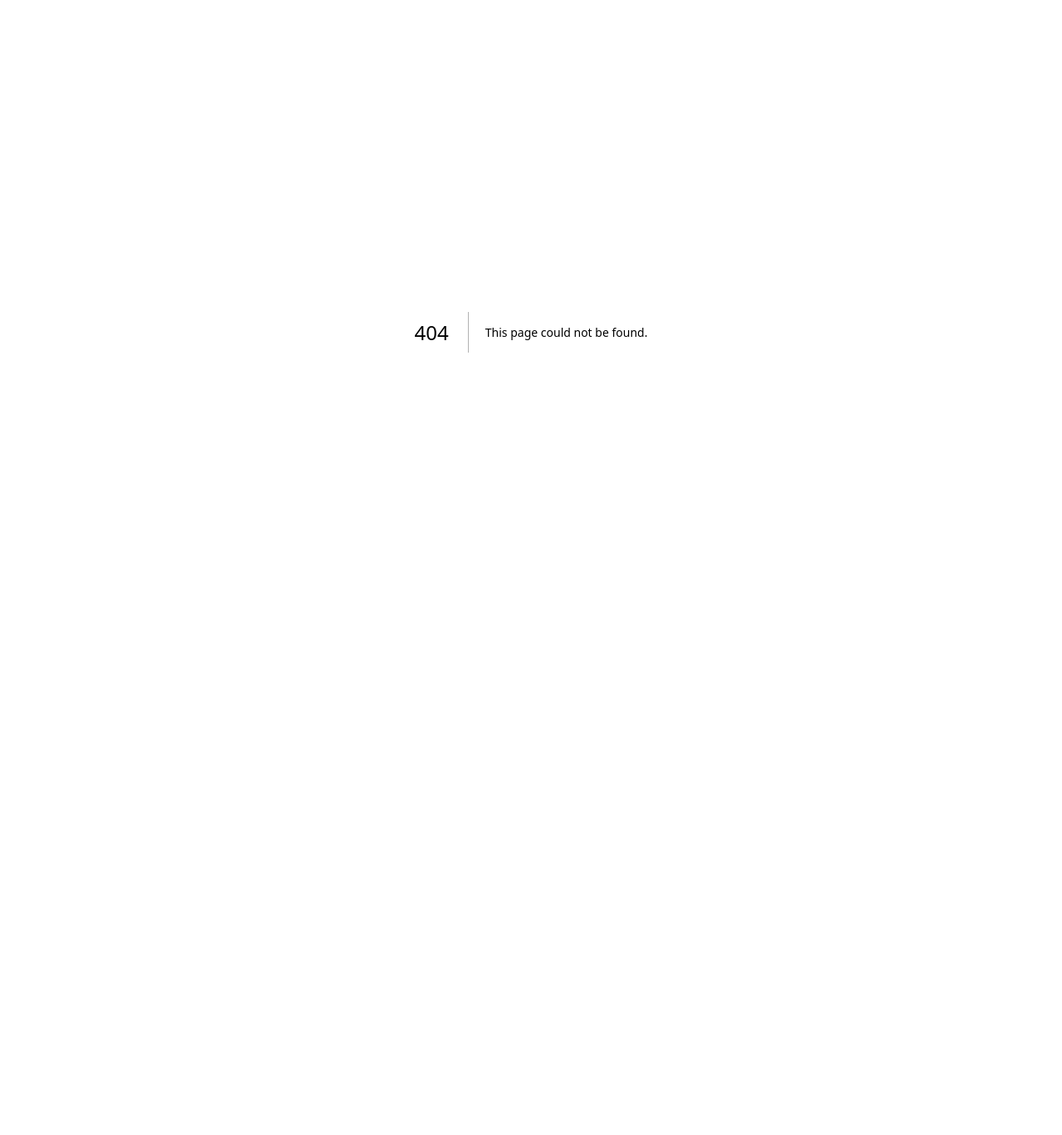
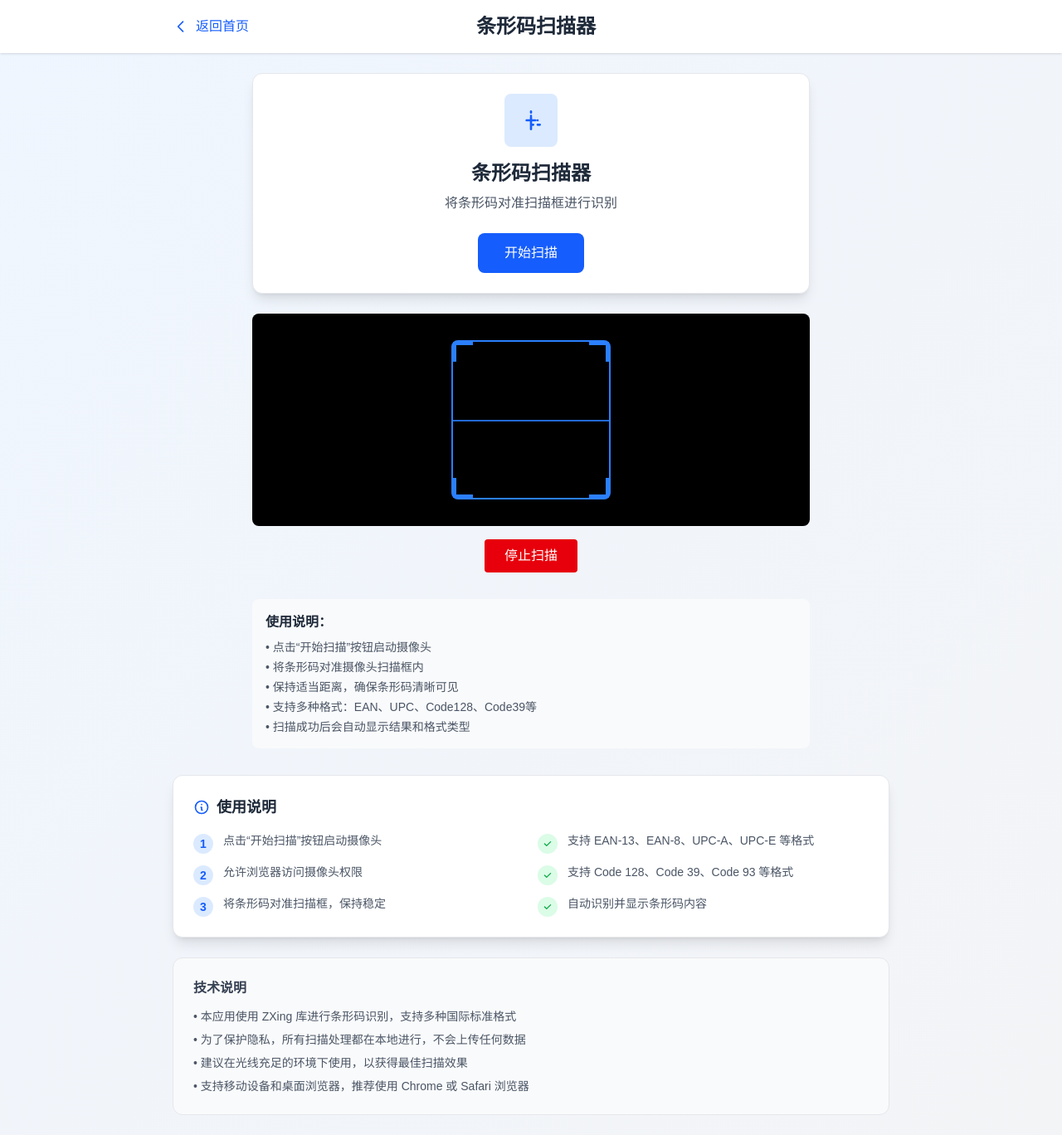
Before and after one commit to jinzhepro/scan, a Next.js app: page /scanner in a window 1280 px wide. Before the commit this address had no page. Shown: the whole page at 83% size. Before the commit the page ends 800 px from the top, so only its background shows below. Built offline with nearby package versions, Linux system fonts and the light colour scheme.

Commit message:
feat(ui): 重构扫描器界面并添加主页导航功能
- 重构 QRScanner 组件 UI，改进视觉设计和布局
- 将扫描功能移至独立页面 /scanner
- 创建新的主页，包含功能导航卡片和快速开始按钮
- 添加扫描页面返回导航和技术说明

```diff
--- a/src/app/page.js
+++ b/src/app/page.js
@@ -1,8 +1,8 @@
-import QRScanner from '@/components/QRScanner';
+import Link from 'next/link';
 
 /**
  * 主页组件
- * 提供二维码扫描功能的主界面
+ * 提供应用功能导航的首页
  */
 export default function Home() {
   return (
@@ -11,25 +11,91 @@ export default function Home() {
       <header className="bg-white shadow-sm">
         <div className="max-w-4xl mx-auto px-4 py-6">
           <h1 className="text-3xl font-bold text-center text-gray-800">
-            二维码扫描应用
+            扫码应用
           </h1>
           <p className="text-center text-gray-600 mt-2">
-            使用摄像头扫描二维码和条形码
+            专业的条形码扫描工具
           </p>
         </div>
       </header>
 
       {/* 主要内容区域 */}
       <main className="max-w-4xl mx-auto px-4 py-8">
-        <QRScanner />
+        <div className="grid gap-6 md:grid-cols-2 lg:grid-cols-3">
+          {/* 条形码扫描卡片 */}
+          <Link href="/scanner" className="group">
+            <div className="bg-white rounded-xl shadow-lg p-6 hover:shadow-xl transition-shadow duration-300 border border-gray-200 group-hover:border-blue-300">
+              <div className="flex items-center justify-center w-16 h-16 bg-blue-100 rounded-lg mb-4 mx-auto group-hover:bg-blue-200 transition-colors">
+                <svg className="w-8 h-8 text-blue-600" fill="none" stroke="currentColor" viewBox="0 0 24 24">
+                  <path strokeLinecap="round" strokeLinejoin="round" strokeWidth={2} d="M12 4v1m6 11h2m-6 0h-2v4m0-11v3m0 0h.01M12 12h4.01M12 12h-4.01M12 12v4m6-4h.01M12 8h.01" />
+                </svg>
+              </div>
+              <h3 className="text-xl font-semibold text-gray-800 text-center mb-2">
+                条形码扫描
+              </h3>
+              <p className="text-gray-600 text-center text-sm">
+                使用摄像头扫描各种类型的条形码
+              </p>
+              <div className="mt-4 text-center">
+                <span className="inline-flex items-center px-3 py-1 rounded-full text-xs font-medium bg-blue-100 text-blue-800">
+                  点击开始扫描
+                </span>
+              </div>
+            </div>
+          </Link>
+
+          {/* 功能介绍卡片 */}
+          <div className="bg-white rounded-xl shadow-lg p-6 border border-gray-200">
+            <div className="flex items-center justify-center w-16 h-16 bg-green-100 rounded-lg mb-4 mx-auto">
+              <svg className="w-8 h-8 text-green-600" fill="none" stroke="currentColor" viewBox="0 0 24 24">
+                <path strokeLinecap="round" strokeLinejoin="round" strokeWidth={2} d="M9 12l2 2 4-4m6 2a9 9 0 11-18 0 9 9 0 0118 0z" />
+              </svg>
+            </div>
+            <h3 className="text-xl font-semibold text-gray-800 text-center mb-2">
+              支持多种格式
+            </h3>
+            <p className="text-gray-600 text-center text-sm">
+              支持 EAN、UPC、Code128、Code39 等多种条形码格式
+            </p>
+          </div>
+
+          {/* 使用说明卡片 */}
+          <div className="bg-white rounded-xl shadow-lg p-6 border border-gray-200">
+            <div className="flex items-center justify-center w-16 h-16 bg-purple-100 rounded-lg mb-4 mx-auto">
+              <svg className="w-8 h-8 text-purple-600" fill="none" stroke="currentColor" viewBox="0 0 24 24">
+                <path strokeLinecap="round" strokeLinejoin="round" strokeWidth={2} d="M13 16h-1v-4h-1m1-4h.01M21 12a9 9 0 11-18 0 9 9 0 0118 0z" />
+              </svg>
+            </div>
+            <h3 className="text-xl font-semibold text-gray-800 text-center mb-2">
+              使用说明
+            </h3>
+            <p className="text-gray-600 text-center text-sm">
+              允许摄像头权限，将条形码对准扫描框即可自动识别
+            </p>
+          </div>
+        </div>
+
+        {/* 快速开始按钮 */}
+        <div className="text-center mt-12">
+          <Link href="/scanner">
+            <button className="bg-blue-600 hover:bg-blue-700 text-white font-semibold py-4 px-8 rounded-xl shadow-lg hover:shadow-xl transition-all duration-300 transform hover:scale-105">
+              <span className="flex items-center">
+                <svg className="w-5 h-5 mr-2" fill="none" stroke="currentColor" viewBox="0 0 24 24">
+                  <path strokeLinecap="round" strokeLinejoin="round" strokeWidth={2} d="M12 4v1m6 11h2m-6 0h-2v4m0-11v3m0 0h.01M12 12h4.01M12 12h-4.01M12 12v4m6-4h.01M12 8h.01" />
+                </svg>
+                开始扫描条形码
+              </span>
+            </button>
+          </Link>
+        </div>
       </main>
 
       {/* 页脚 */}
       <footer className="bg-white border-t mt-16">
         <div className="max-w-4xl mx-auto px-4 py-6">
           <div className="text-center text-gray-500 text-sm">
-            <p>基于 Next.js 和 jsQR 构建的二维码扫描应用</p>
-            <p className="mt-1">支持各种类型的二维码和条形码识别</p>
+            <p>基于 Next.js 和 ZXing 构建的条形码扫描应用</p>
+            <p className="mt-1">支持各种类型的条形码识别</p>
           </div>
         </div>
       </footer>
--- /dev/null
+++ b/src/app/scanner/page.js
@@ -0,0 +1,117 @@
+import Link from 'next/link';
+import QRScanner from '@/components/QRScanner';
+
+/**
+ * 条形码扫描页面组件
+ * 提供专门的条形码扫描功能界面
+ */
+export default function ScannerPage() {
+  return (
+    <div className="min-h-screen bg-gradient-to-br from-blue-50 to-gray-100">
+      {/* 头部导航 */}
+      <header className="bg-white shadow-sm">
+        <div className="max-w-4xl mx-auto px-4 py-4">
+          <div className="flex items-center justify-between">
+            <Link href="/" className="flex items-center text-blue-600 hover:text-blue-800 transition-colors">
+              <svg className="w-5 h-5 mr-2" fill="none" stroke="currentColor" viewBox="0 0 24 24">
+                <path strokeLinecap="round" strokeLinejoin="round" strokeWidth={2} d="M15 19l-7-7 7-7" />
+              </svg>
+              返回首页
+            </Link>
+            <h1 className="text-2xl font-bold text-gray-800">
+              条形码扫描器
+            </h1>
+            <div className="w-20"></div> {/* 占位符保持居中 */}
+          </div>
+        </div>
+      </header>
+
+      {/* 主要内容区域 */}
+      <main className="max-w-4xl mx-auto px-4 py-6">
+        {/* 扫描器组件 */}
+        <QRScanner />
+
+        {/* 使用提示 */}
+        <div className="mt-8 bg-white rounded-xl shadow-lg p-6 border border-gray-200">
+          <h3 className="text-lg font-semibold text-gray-800 mb-4 flex items-center">
+            <svg className="w-5 h-5 mr-2 text-blue-600" fill="none" stroke="currentColor" viewBox="0 0 24 24">
+              <path strokeLinecap="round" strokeLinejoin="round" strokeWidth={2} d="M13 16h-1v-4h-1m1-4h.01M21 12a9 9 0 11-18 0 9 9 0 0118 0z" />
+            </svg>
+            使用说明
+          </h3>
+          <div className="grid gap-4 md:grid-cols-2">
+            <div className="space-y-3">
+              <div className="flex items-start">
+                <div className="flex-shrink-0 w-6 h-6 bg-blue-100 rounded-full flex items-center justify-center mr-3 mt-0.5">
+                  <span className="text-blue-600 text-sm font-semibold">1</span>
+                </div>
+                <p className="text-gray-600 text-sm">
+                  点击&ldquo;开始扫描&rdquo;按钮启动摄像头
+                </p>
+              </div>
+              <div className="flex items-start">
+                <div className="flex-shrink-0 w-6 h-6 bg-blue-100 rounded-full flex items-center justify-center mr-3 mt-0.5">
+                  <span className="text-blue-600 text-sm font-semibold">2</span>
+                </div>
+                <p className="text-gray-600 text-sm">
+                  允许浏览器访问摄像头权限
+                </p>
+              </div>
+              <div className="flex items-start">
+                <div className="flex-shrink-0 w-6 h-6 bg-blue-100 rounded-full flex items-center justify-center mr-3 mt-0.5">
+                  <span className="text-blue-600 text-sm font-semibold">3</span>
+                </div>
+                <p className="text-gray-600 text-sm">
+                  将条形码对准扫描框，保持稳定
+                </p>
+              </div>
+            </div>
+            <div className="space-y-3">
+              <div className="flex items-start">
+                <div className="flex-shrink-0 w-6 h-6 bg-green-100 rounded-full flex items-center justify-center mr-3 mt-0.5">
+                  <svg className="w-3 h-3 text-green-600" fill="currentColor" viewBox="0 0 20 20">
+                    <path fillRule="evenodd" d="M16.707 5.293a1 1 0 010 1.414l-8 8a1 1 0 01-1.414 0l-4-4a1 1 0 011.414-1.414L8 12.586l7.293-7.293a1 1 0 011.414 0z" clipRule="evenodd" />
+                  </svg>
+                </div>
+                <p className="text-gray-600 text-sm">
+                  支持 EAN-13、EAN-8、UPC-A、UPC-E 等格式
+                </p>
+              </div>
+              <div className="flex items-start">
+                <div className="flex-shrink-0 w-6 h-6 bg-green-100 rounded-full flex items-center justify-center mr-3 mt-0.5">
+                  <svg className="w-3 h-3 text-green-600" fill="currentColor" viewBox="0 0 20 20">
+                    <path fillRule="evenodd" d="M16.707 5.293a1 1 0 010 1.414l-8 8a1 1 0 01-1.414 0l-4-4a1 1 0 011.414-1.414L8 12.586l7.293-7.293a1 1 0 011.414 0z" clipRule="evenodd" />
+                  </svg>
+                </div>
+                <p className="text-gray-600 text-sm">
+                  支持 Code 128、Code 39、Code 93 等格式
+                </p>
+              </div>
+              <div className="flex items-start">
+                <div className="flex-shrink-0 w-6 h-6 bg-green-100 rounded-full flex items-center justify-center mr-3 mt-0.5">
+                  <svg className="w-3 h-3 text-green-600" fill="currentColor" viewBox="0 0 20 20">
+                    <path fillRule="evenodd" d="M16.707 5.293a1 1 0 010 1.414l-8 8a1 1 0 01-1.414 0l-4-4a1 1 0 011.414-1.414L8 12.586l7.293-7.293a1 1 0 011.414 0z" clipRule="evenodd" />
+                  </svg>
+                </div>
+                <p className="text-gray-600 text-sm">
+                  自动识别并显示条形码内容
+                </p>
+              </div>
+            </div>
+          </div>
+        </div>
+
+        {/* 技术说明 */}
+        <div className="mt-6 bg-gray-50 rounded-xl p-6 border border-gray-200">
+          <h4 className="text-md font-semibold text-gray-700 mb-3">技术说明</h4>
+          <div className="text-sm text-gray-600 space-y-2">
+            <p>• 本应用使用 ZXing 库进行条形码识别，支持多种国际标准格式</p>
+            <p>• 为了保护隐私，所有扫描处理都在本地进行，不会上传任何数据</p>
+            <p>• 建议在光线充足的环境下使用，以获得最佳扫描效果</p>
+            <p>• 支持移动设备和桌面浏览器，推荐使用 Chrome 或 Safari 浏览器</p>
+          </div>
+        </div>
+      </main>
+    </div>
+  );
+}
--- a/src/components/QRScanner.js
+++ b/src/components/QRScanner.js
@@ -173,24 +173,16 @@ export default function QRScanner() {
   };
 
   return (
-    <div className="max-w-md mx-auto p-6">
+    <div className="max-w-2xl mx-auto">
+      <div className="bg-white rounded-xl shadow-lg p-6 border border-gray-200">
         <div className="text-center">
-        <h2 className="text-2xl font-bold text-gray-800 mb-4">条形码扫描器</h2>
-
-        {/* 调试信息 */}
-        <div className="mb-4 p-2 bg-gray-100 rounded text-xs text-left">
-          <p>
-            <strong>调试状态:</strong>
-          </p>
-          <p>
-            设备类型:{" "}
-            {isIOS() ? "📱 iOS" : isAndroid() ? "🤖 Android" : "💻 其他"}
-          </p>
-          <p>isScanning: {isScanning ? "✅" : "❌"}</p>
-          <p>isLoading: {isLoading ? "⏳" : "✅"}</p>
-          <p>scanResult: {scanResult ? "✅" : "❌"}</p>
-          <p>error: {error ? "❌" : "✅"}</p>
+          <div className="flex items-center justify-center w-16 h-16 bg-blue-100 rounded-lg mb-4 mx-auto">
+            <svg className="w-8 h-8 text-blue-600" fill="none" stroke="currentColor" viewBox="0 0 24 24">
+              <path strokeLinecap="round" strokeLinejoin="round" strokeWidth={2} d="M12 4v1m6 11h2m-6 0h-2v4m0-11v3m0 0h.01M12 12h4.01M12 12h-4.01M12 12v4m6-4h.01M12 8h.01" />
+            </svg>
           </div>
+          <h2 className="text-2xl font-bold text-gray-800 mb-2">条形码扫描器</h2>
+          <p className="text-gray-600 mb-6">将条形码对准扫描框进行识别</p>
 
           {/* 开始扫描按钮 */}
           {!isScanning && !scanResult && (
@@ -223,6 +215,7 @@ export default function QRScanner() {
               )}
             </div>
           )}
+        </div>
       </div>
 
       {/* 摄像头预览 */}
```
Lines whose indentation alone changed are shown as unchanged.
